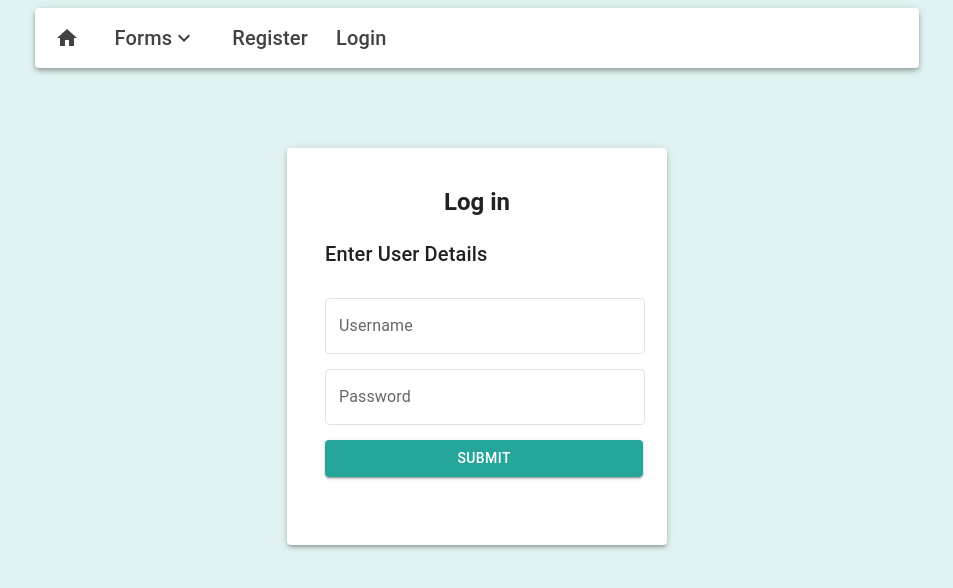
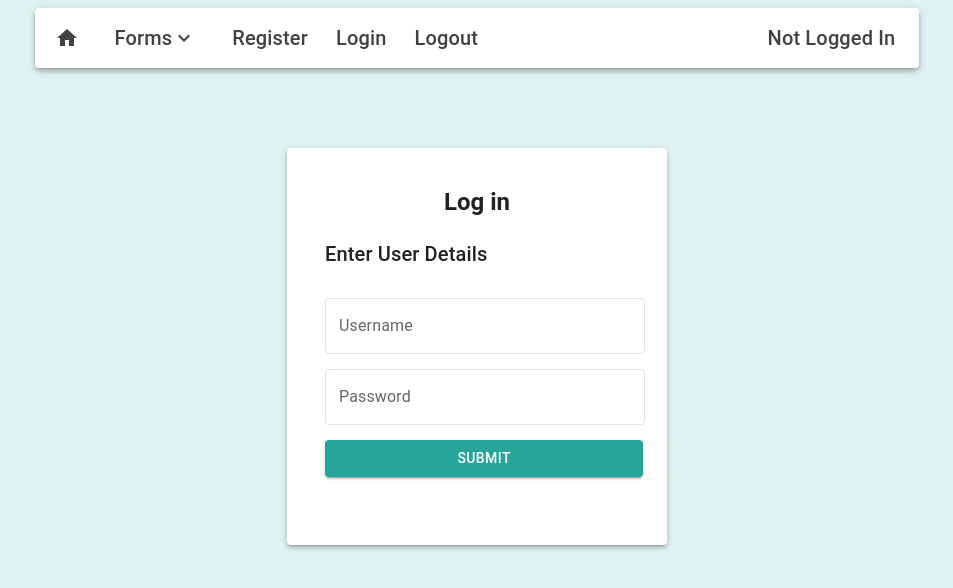
Before and after one commit to zitroeth/CRUD_React, a React (Vite) app: page /login in a window 1280 px wide. Shown: the top 588 px of the page, without its empty margins (163-1116 px from the left). Built offline with nearby package versions, Linux system fonts and the light colour scheme.

Commit message:
added logged in/off

```diff
--- a/src/App.tsx
+++ b/src/App.tsx
@@ -13,6 +13,7 @@ import { LocalizationProvider } from '@mui/x-date-pickers';
 import { AdapterDayjs } from '@mui/x-date-pickers/AdapterDayjs'
 import Register from './user/Register'
 import Login from './user/Login'
+import UserList from './read/UserList'
 
 export default function App() {
   return (
@@ -28,6 +29,7 @@ export default function App() {
           <Route path="/read/Belonging" element={<ReadBelonging />} />
           <Route path="/read/Borrowed" element={<ReadBorrowed />} />
           <Route path="/read/SentimentAnalysis" element={<ReadSentimentAnalysis />} />
+          <Route path="/read/UserList" element={<UserList />} />
           <Route path="/register/" element={<Register />} />
           <Route path="/login/" element={<Login />} />
         </Routes>
--- a/src/components/BasicMenu.tsx
+++ b/src/components/BasicMenu.tsx
@@ -114,6 +114,8 @@ export default function BasicMenu() {
                     <MenuItem onClick={handleClose} component={Link} href="/read/Belonging" >Belonging</MenuItem>
                     <MenuItem onClick={handleClose} component={Link} href="/read/Borrowed" >Borrowed</MenuItem>
                     <MenuItem onClick={handleClose} component={Link} href="/read/SentimentAnalysis" >Sentiment Analysis</MenuItem>
+                    <MenuItem onClick={handleClose} component={Link} href="/read/UserList/" >User List</MenuItem>
+
                 </div>
 
             </Menu>
--- a/src/components/DenseAppBar.tsx
+++ b/src/components/DenseAppBar.tsx
@@ -1,97 +1,196 @@
-import AppBar from '@mui/material/AppBar';
-import Box from '@mui/material/Box';
-import Toolbar from '@mui/material/Toolbar';
-import IconButton from '@mui/material/IconButton';
-import HomeIcon from '@mui/icons-material/Home';
-import Tooltip from '@mui/material/Tooltip';
-import BasicMenu from './BasicMenu';
-import { grey, teal } from '@mui/material/colors';
-import Typography from '@mui/material/Typography';
+import AppBar from "@mui/material/AppBar";
+import Box from "@mui/material/Box";
+import Toolbar from "@mui/material/Toolbar";
+import IconButton from "@mui/material/IconButton";
+import HomeIcon from "@mui/icons-material/Home";
+import Tooltip from "@mui/material/Tooltip";
+import BasicMenu from "./BasicMenu";
+import { grey, teal } from "@mui/material/colors";
+import Typography from "@mui/material/Typography";
+import { useEffect, useState } from "react";
+
+export default function DenseAppBar() {
+  const [isLoggedIn, setIsLoggedIn] = useState(false);
+  const [username, setUsername] = useState("");
+
+  const handleLogout = () => {
+
+    localStorage.removeItem('access_token');
+    localStorage.removeItem('username');
 
 
-export default function DenseAppBar() {
+    window.location.href = '/';
+};
+
+  useEffect(() => {
+    const storedUsername = localStorage.getItem("username");
+    if (storedUsername) {
+      setUsername(storedUsername);
+      setIsLoggedIn(true);
+    }
+  }, []);
+
   return (
-    <Box sx={{ flexGrow: 1, width: .7, margin: 'auto' }}>
+    <Box sx={{ flexGrow: 1, width: 0.7, margin: "auto" }}>
       <AppBar
         position="static"
         sx={{
           bgcolor: "white",
           color: grey[800],
-          borderRadius: 1
+          borderRadius: 1,
         }}
       >
-        <Toolbar variant="dense" >
-
+        <Toolbar variant="dense" sx={{ justifyContent: "space-between" }}>
+          {" "}
+          {/* Align items to the ends */}
+          <Box display="flex" alignItems="center">
+            {" "}
+            {/* Wrap home icon and menu button */}
             <Tooltip title="Home">
-            <IconButton edge="start" color="inherit" aria-label="home" href="/"
+              <IconButton
+                edge="start"
+                color="inherit"
+                aria-label="home"
+                href="/"
                 sx={{
                   mr: 3,
                   "&.MuiButtonBase-root:hover": {
                     bgcolor: "transparent",
-                  color: teal[200]
-                }
+                    color: teal[200],
+                  },
                 }}
               >
                 <HomeIcon />
               </IconButton>
             </Tooltip>
-
-          <IconButton edge="start" color="inherit" aria-label="forms"
+            <IconButton
+              edge="start"
+              color="inherit"
+              aria-label="forms"
               sx={{
                 mr: 3,
                 "&.MuiButtonBase-root:hover": {
                   bgcolor: "transparent",
-                color: teal[200]
-              }
+                  color: teal[200],
+                },
               }}
             >
               <BasicMenu />
             </IconButton>
-
+          </Box>
+          <Box display="flex" alignItems="center" sx={{ flexGrow: 1 }}>
+            {" "}
+            {/* Flex container for spacing between elements */}
             <Tooltip title="Register">
-            <IconButton edge="start" color="inherit" aria-label="register" href="/register"
+              <IconButton
+                edge="start"
+                color="inherit"
+                aria-label="register"
+                href="/register"
                 sx={{
                   mr: 3,
                   "&.MuiButtonBase-root:hover": {
                     bgcolor: "transparent",
-                  color: teal[200]
-                }
+                    color: teal[200],
+                  },
                 }}
               >
-              <Typography variant="h6" component="div" sx={{
+                <Typography
+                  variant="h6"
+                  component="div"
+                  sx={{
                     textTransform: "capitalize",
-                    "& .MuiButton-root:hover": {
+                    "&.MuiButton-root:hover": {
                       bgcolor: "transparent",
-                        color: teal[200]
-                    }
-                }}>
+                      color: teal[200],
+                    },
+                  }}
+                >
                   Register
                 </Typography>
               </IconButton>
             </Tooltip>
-
             <Tooltip title="Login">
-            <IconButton edge="start" color="inherit" aria-label="register" href="/login"
+              <IconButton
+                edge="start"
+                color="inherit"
+                aria-label="login"
+                href="/login"
                 sx={{
                   mr: 3,
                   "&.MuiButtonBase-root:hover": {
                     bgcolor: "transparent",
-                  color: teal[200]
-                }
+                    color: teal[200],
+                  },
                 }}
               >
-              <Typography variant="h6" component="div" sx={{
+                <Typography
+                  variant="h6"
+                  component="div"
+                  sx={{
                     textTransform: "capitalize",
-                    "& .MuiButton-root:hover": {
+                    "&.MuiButton-root:hover": {
                       bgcolor: "transparent",
-                        color: teal[200]
-                    }
-                }}>
+                      color: teal[200],
+                    },
+                  }}
+                >
                   Login
                 </Typography>
               </IconButton>
             </Tooltip>
-
+            <Tooltip title="Logout">
+              <IconButton
+                edge="start"
+                color="inherit"
+                aria-label="logout"
+                href="/login"
+                sx={{
+                  mr: 3,
+                  "&.MuiButtonBase-root:hover": {
+                    bgcolor: "transparent",
+                    color: teal[200],
+                  },
+                }}
+                onClick={handleLogout}
+              >
+                <Typography
+                  variant="h6"
+                  component="div"
+                  sx={{
+                    textTransform: "capitalize",
+                    "&.MuiButton-root:hover": {
+                      bgcolor: "transparent",
+                      color: teal[200],
+                    },
+                  }}
+                >
+                  Logout
+                </Typography>
+              </IconButton>
+            </Tooltip>
+          </Box>
+          <Box display="flex" alignItems="center" sx={{ marginLeft: "auto" }}>
+            {" "}
+            {/* Push login status to the right */}
+            <Tooltip
+              title={isLoggedIn ? `Logged in as ${username}` : "Not logged in"}
+            >
+              <Typography
+                variant="h6"
+                component="div"
+                sx={{
+                  textTransform: "capitalize",
+                  "&.MuiButton-root:hover": {
+                    bgcolor: "transparent",
+                    color: teal[200],
+                  },
+                }}
+              >
+                {isLoggedIn ? `Logged in as ${username}` : "Not logged in"}
+              </Typography>
+            </Tooltip>
+          </Box>
         </Toolbar>
       </AppBar>
     </Box>
--- /dev/null
+++ b/src/read/UserList.tsx
@@ -0,0 +1,10 @@
+import BasicTable from "../components/BasicTable";
+
+export default function UserList() {
+    return (
+      <>
+      <p>User List</p>
+      <BasicTable url="http://localhost:3113/users/"/>
+      </>
+    )
+  }
--- a/src/user/Login.tsx
+++ b/src/user/Login.tsx
@@ -88,10 +88,13 @@ export default function Login() {
             })
             .then((data) => {
                 const token = data.access;
-
+                const username = data.username;
+                localStorage.setItem('username', username);
                 localStorage.setItem('access_token', token);
-
-                console.log(token); // Optional: log the token to verify it's stored
+                window.location.href = '/home';
+                // console.log(token); // Optional: log the token to verify it's stored
+                // console.log(username);
+                // console.log(data);
             })
             .catch((err) => {
                 alert(err.message);
```
Lines whose indentation alone changed are shown as unchanged.
